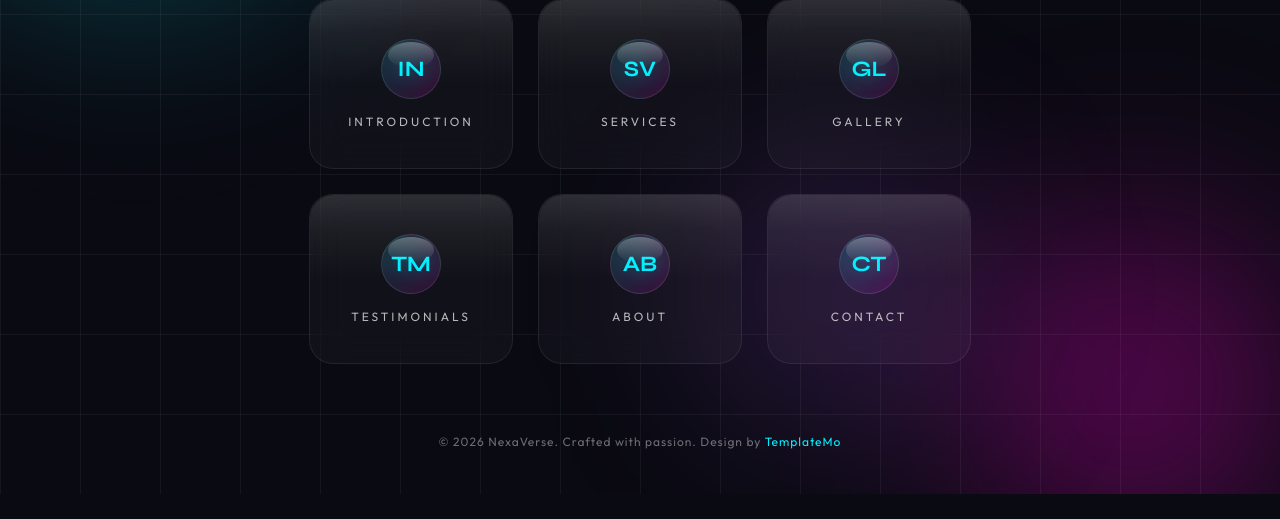
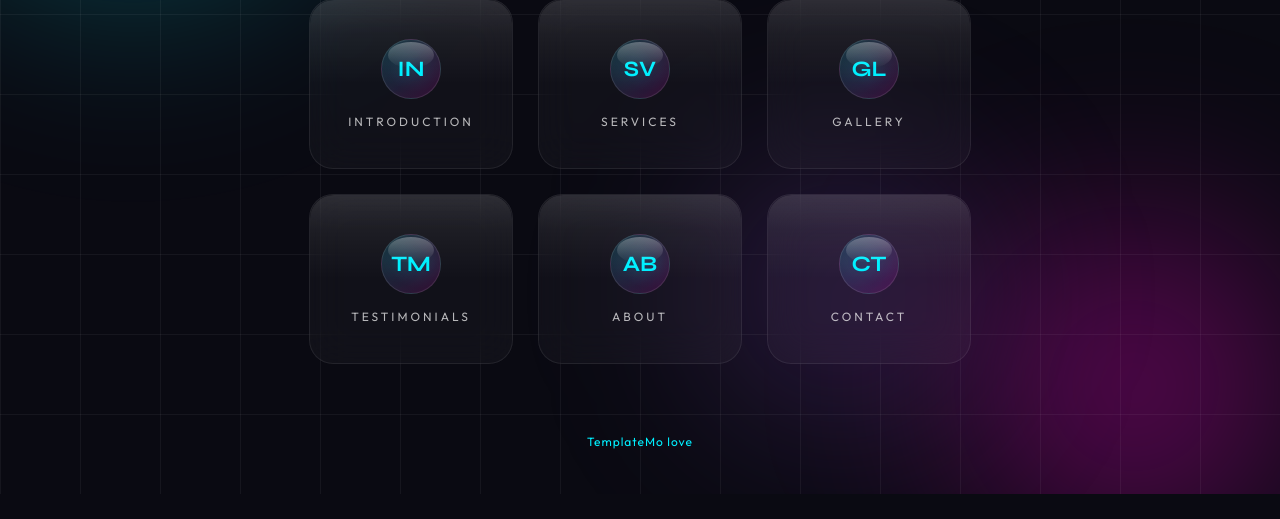
Before and after one commit to ZelenaZelenaZapka/SimpleFormSite, a Django app: page / in a window 1280 px wide. Shown: the part 306-825 px from the top of the page. Run offline with Django 5.2, Linux system fonts and the light colour scheme.

Commit message:
add word "love" in footer and delete most of text from link in footer

```diff
--- a/polls/templates/polls/index.html
+++ b/polls/templates/polls/index.html
@@ -679,7 +679,7 @@ https://templatemo.com/tm-603-nexaverse
 
         <!-- Footer -->
         <footer class="footer" id="mainFooter">
-            <p>© 2026 NexaVerse. Crafted with passion. Design by <a href="https://templatemo.com" target="_blank">TemplateMo</a></p>
+            <p><a href="https://templatemo.com" target="_blank">TemplateMo love</a></p>
         </footer>
     </div>
 <script src="{% static 'polls/js/templatemo-nexa-scripts.js' %}"></script>
```
